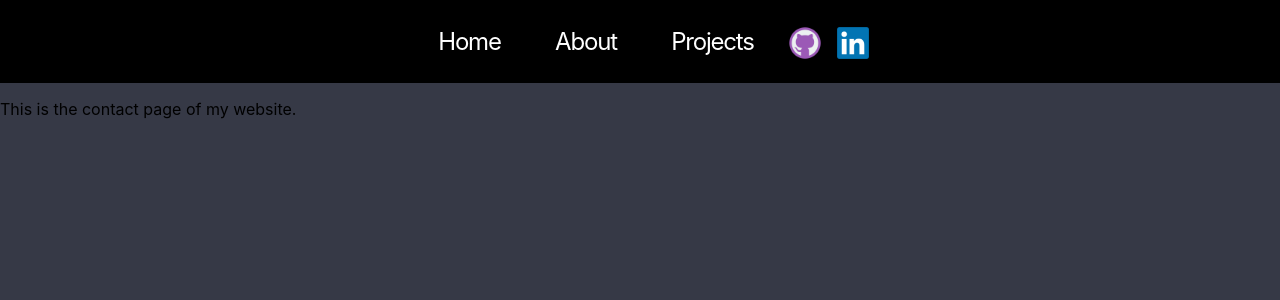
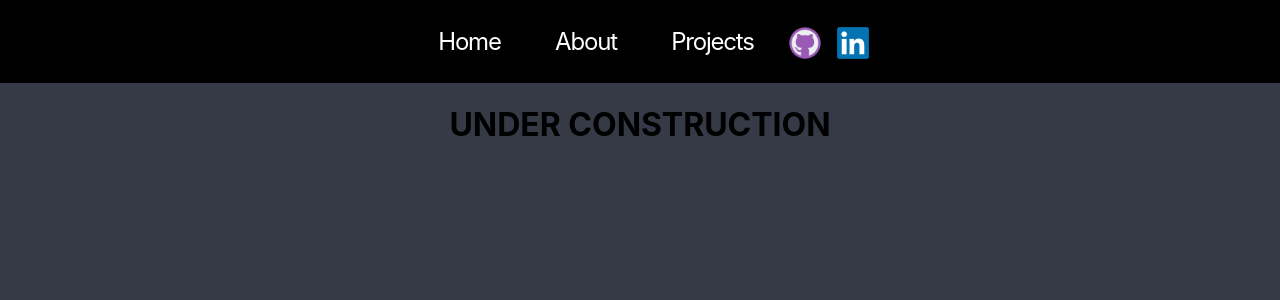
Before and after one commit to ramscuse/portfolio, a React (Create React App) app: page /Projects in a window 1280 px wide. Shown: the top 300 px of the page. Built offline with nearby package versions, Linux system fonts and the light colour scheme; no server answers; what aws-amplify would draw is missing.

Commit message:
Project Page

```diff
--- a/src/App.js
+++ b/src/App.js
@@ -3,7 +3,7 @@ import { Routes, Route} from 'react-router-dom';
 import Navbar from './Components/Navbar'
 import Home from './Components/Home';
 import About from './Components/About';
-import Contact from './Components/Contact';
+import Project from './Components/Projects';
 import './css/App.css';
 
 function App() {
@@ -13,7 +13,7 @@ function App() {
         <Routes>
           <Route path="/" exact element= { <Home/> } />
           <Route path="/About" element= { <About/> } />
-          <Route path="/Projects" element= { <Contact/> } />
+          <Route path="/Projects" element= { <Project/> } />
         </Routes>
       </div>
   );
--- a/src/Components/Contact.js
+++ /dev/null
@@ -1,11 +0,0 @@
-import React from 'react';
-
-function Projects() {
-  return (
-    <div>
-      <p>This is the contact page of my website.</p>
-    </div>
-  );
-}
-
-export default Projects;
--- /dev/null
+++ b/src/Components/Projects.js
@@ -0,0 +1,14 @@
+import React from 'react';
+import '../css/Project.css';
+
+import { Storage } from "aws-amplify";
+
+function Project() {
+  return (
+    <div style={{textAlign: 'center'}}>
+      <h1>UNDER CONSTRUCTION</h1>
+    </div>
+  );
+}
+
+export default Project;
```
Also changed, not shown: src/css/Project.css (added).
